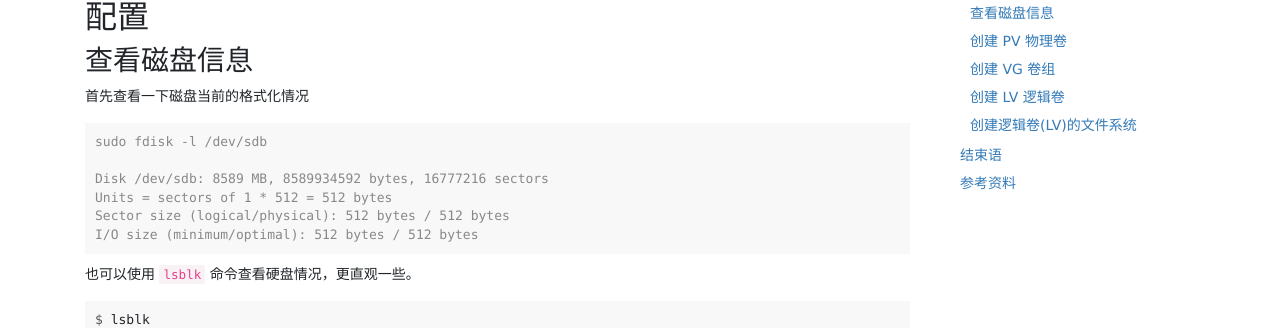
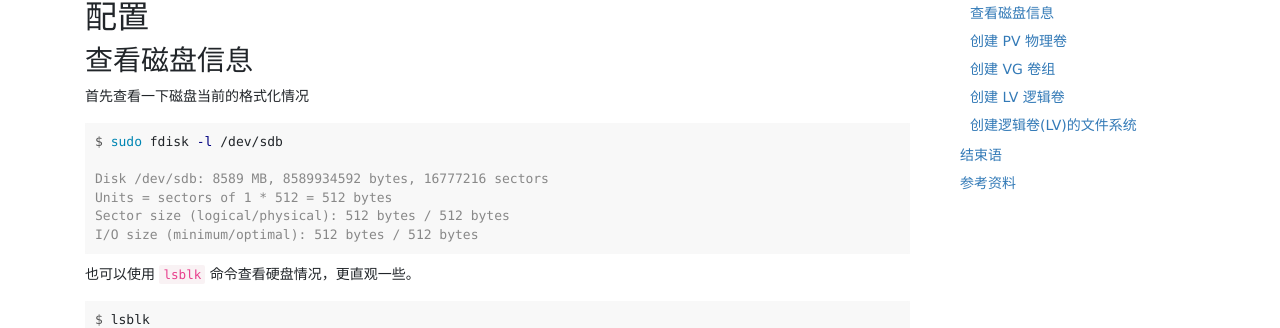
Before and after one commit to zhanming/zhanming.github.com, a Jekyll site: the page built from _posts/2019-07-18-how-to-config-new-disk-with-lvm-on-centos-7.markdown, in a window 1280 px wide and 900 px high, scrolled down 381 px. Shown: the part 126-454 px from the top of the window. Built offline with Jekyll 4.4.1, drawn with Linux system fonts in a browser that asks for light colours; comment, search, counter and statistics services are not loaded; some of the changed text lies outside the part shown.

Commit message:
fix a typo.

````diff
--- a/_posts/2019-07-18-how-to-config-new-disk-with-lvm-on-centos-7.markdown
+++ b/_posts/2019-07-18-how-to-config-new-disk-with-lvm-on-centos-7.markdown
@@ -29,7 +29,7 @@ CentOS Linux release 7.6.1810 (Core)
 首先查看一下磁盘当前的格式化情况
 
 ```terminal
-sudo fdisk -l /dev/sdb
+$ sudo fdisk -l /dev/sdb
 
 Disk /dev/sdb: 8589 MB, 8589934592 bytes, 16777216 sectors
 Units = sectors of 1 * 512 = 512 bytes
@@ -142,7 +142,7 @@ sr0              11:0    1 1024M  0 rom
 将新添加的磁盘进行整盘 PV 创建，也可以根据需要将磁盘分区后，选择性进行 PV 创建。本次实验将对整盘进行 PV 创建。
 
 ```terminal
-sudo pvcreate /dev/sdb1
+$ sudo pvcreate /dev/sdb1
   Physical volume "/dev/sdb1" successfully created.
 ```
 
````
